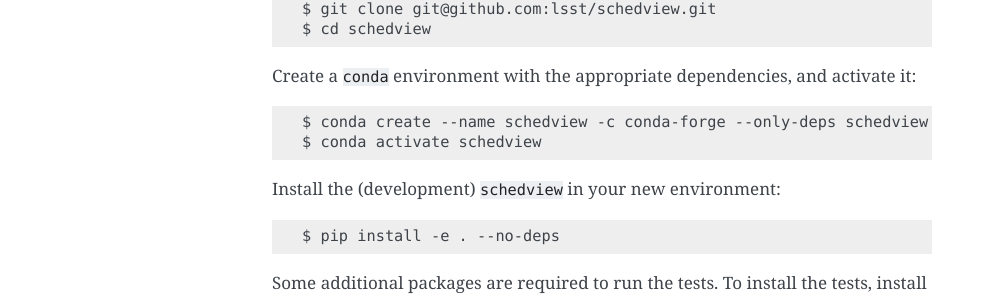
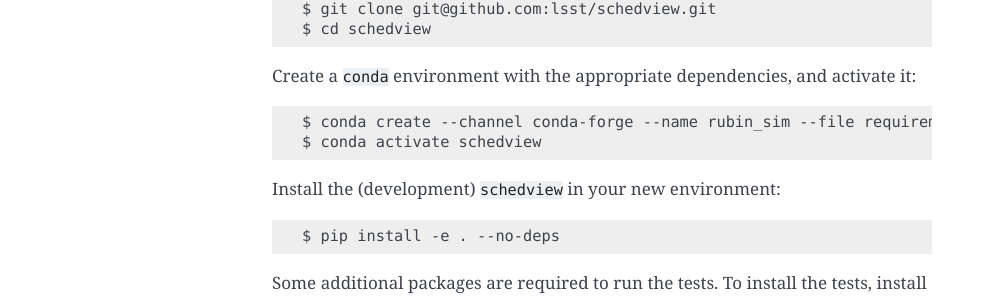
Before and after one commit to lsst/schedview, a Sphinx documentation site: the page built from docs/installation.rst, in a window 1280 px wide. Shown: the part 1111-1409 px from the top of the page, without its empty margins (148-1141 px from the left). Built offline with Sphinx 7.4.7, drawn with Linux system fonts in a browser that asks for light colours.

Commit message:
Swap dev conda installation instructions

```diff
--- a/docs/installation.rst
+++ b/docs/installation.rst
@@ -55,7 +55,7 @@
 
 Create a ``conda`` environment with the appropriate dependencies, and activate it::
 
- $ conda create --name schedview -c conda-forge --only-deps schedview
+ $ conda create --channel conda-forge --name rubin_sim --file requirements.txt python=3.11
  $ conda activate schedview
 
 Install the (development) ``schedview`` in your new environment::
```
